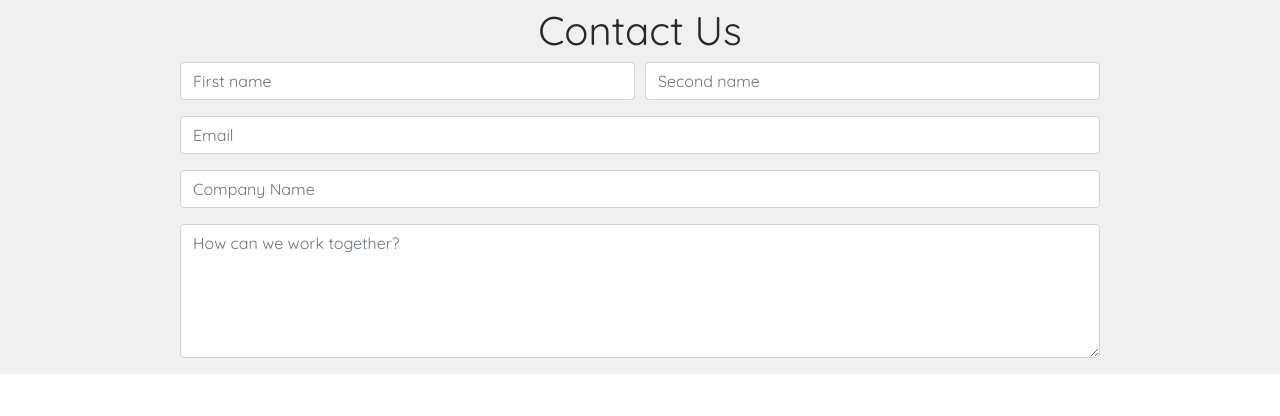
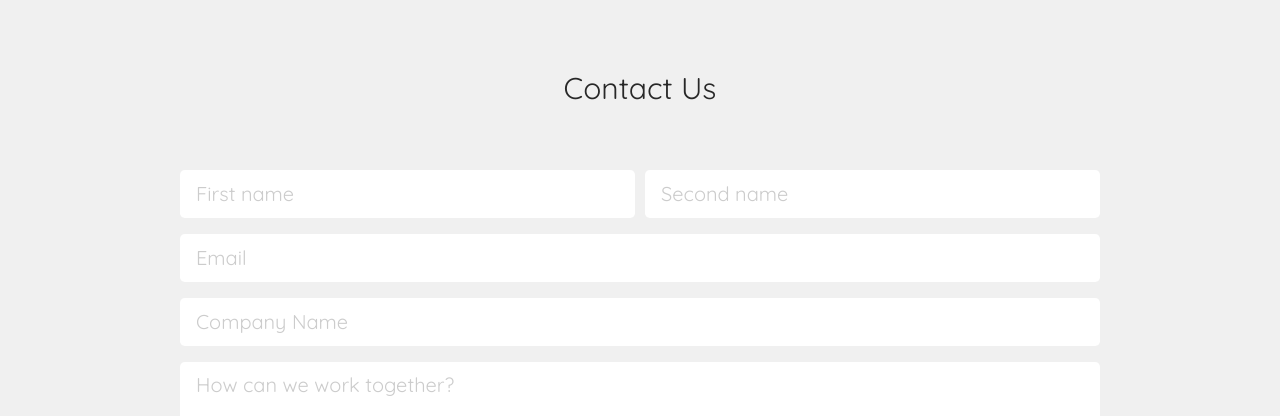
Before and after one commit to thirdtiu/measure_one, a website: page src/templates/about.html in a window 1280 px wide. Shown: the part 4258-4674 px from the top of the page. Drawn offline with nearby package versions, Linux system fonts and the light colour scheme; files that its build step writes are made by us from their sources; files whose address does not match are found by name.

Commit message:
contact form styles

```diff
--- a/src/_assets/scss/main.scss
+++ b/src/_assets/scss/main.scss
@@ -49,6 +49,9 @@ a:hover {
 	color: #fff;
 }
 .nav-link {
+	font-weight: bold;
+}
+.btn-lg {
 	font-weight: bold;
 }
 .btn-outline {
@@ -336,6 +339,7 @@ a:hover {
 		text-align: center;
 		display: flex;
 		justify-content: center;
+		flex-wrap: wrap;
 		li {
 			@include media-breakpoint-up(md) {
 				width: 17%;
@@ -384,6 +388,20 @@ a:hover {
 		font-weight: bold;
 		padding-right: 2rem;
 		padding-left: 2rem;
+	}
+}
+#contact_section {
+	padding-top: 4rem;
+	padding-bottom: 4rem;
+	h1 {
+		font-size: 30px;
+		margin-bottom: 4rem;
+	}
+	.form-control {
+		border: none;
+		&::placeholder {
+			color: #ccc;
+		}
 	}
 }
 #main_footer {
--- a/src/templates/about.html
+++ b/src/templates/about.html
@@ -158,24 +158,27 @@
               <div class="col-lg-10 offset-lg-1">
                 <h1 class="text-center">Contact Us</h1>
                 <form action="#">
-                  <div class="form-group">
-                    <div class="form-row">
-                      <div class="col-lg">
-                        <input type="text" class="form-control" placeholder="First name">
-                      </div>
-                      <div class="col-lg">
-                        <input type="text" class="form-control" placeholder="Second name">
-                      </div>
+
+                  <div class="form-row">
+                    <div class="col-lg form-group">
+                      <input type="text" class="form-control form-control-lg" placeholder="First name">
+                    </div>
+                    <div class="col-lg form-group">
+                      <input type="text" class="form-control form-control-lg" placeholder="Second name">
                     </div>
                   </div>
+
                   <div class="form-group">
-                    <input type="text" class="form-control" placeholder="Email">
+                    <input type="text" class="form-control form-control-lg" placeholder="Email">
                   </div>
                   <div class="form-group">
-                    <input type="text" class="form-control" placeholder="Company Name">
+                    <input type="text" class="form-control form-control-lg" placeholder="Company Name">
                   </div>
                   <div class="form-group">
-                    <textarea class="form-control" id="exampleFormControlTextarea1" placeholder="How can we work together?" rows="5"></textarea>
+                    <textarea class="form-control form-control-lg" id="exampleFormControlTextarea1" placeholder="How can we work together?" rows="5"></textarea>
+                  </div>
+                  <div class="text-right">
+                    <button class="btn btn-primary btn-lg rounded-pill px-5">Submit</button>
                   </div>
                 </form>
               </div>
```
Also changed, not shown: src/templates/index.html (+4 -4 lines), dist/_assets/css/main.css, dist/about.html, dist/index.html.
